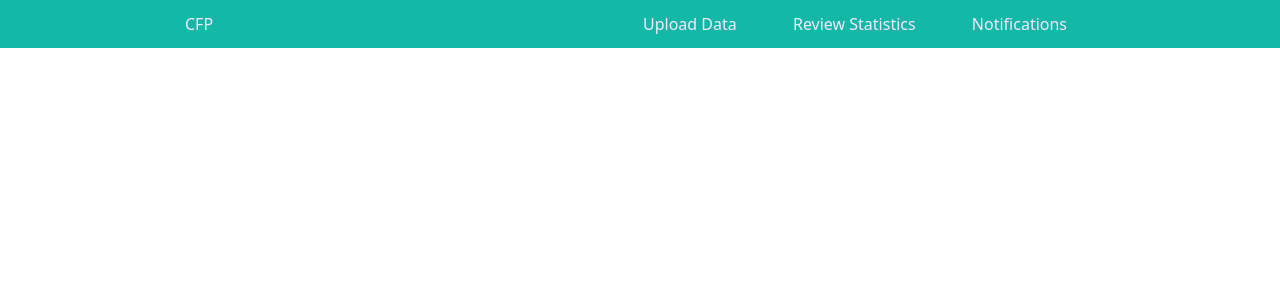
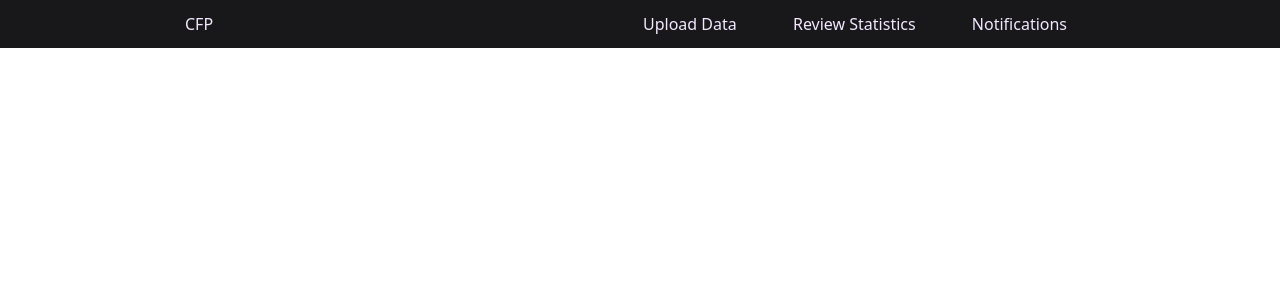
Before and after one commit to FullEffect-Studio/cfp, a React (Create React App) app: page /success/social-worker in a window 1280 px wide. Shown: the top 300 px of the page. Built offline with nearby package versions, Linux system fonts and the light colour scheme.

Commit message:
Working on Social worker page

```diff
--- a/src/components/pages/success/social_worker/SocialWorkerNavBar.jsx
+++ b/src/components/pages/success/social_worker/SocialWorkerNavBar.jsx
@@ -2,7 +2,7 @@ import React from "react";
 
 const SocialWorkerNavBar = () => {
   return (
-    <div className="w-100 bg-teal-500 flex justify-around h-12 text-purple-100">
+    <div className="w-100 bg-zinc-900 flex justify-around h-12 text-purple-100 fixed top-0">
       <div className="flex items-center">CFP</div>
       <ul className="flex list-none justify-between w-2/5 h-full items-center">
         <li className=" hover:bg-zinc-900 hover:text-yellow-100 h-full flex items-center px-7">
```
